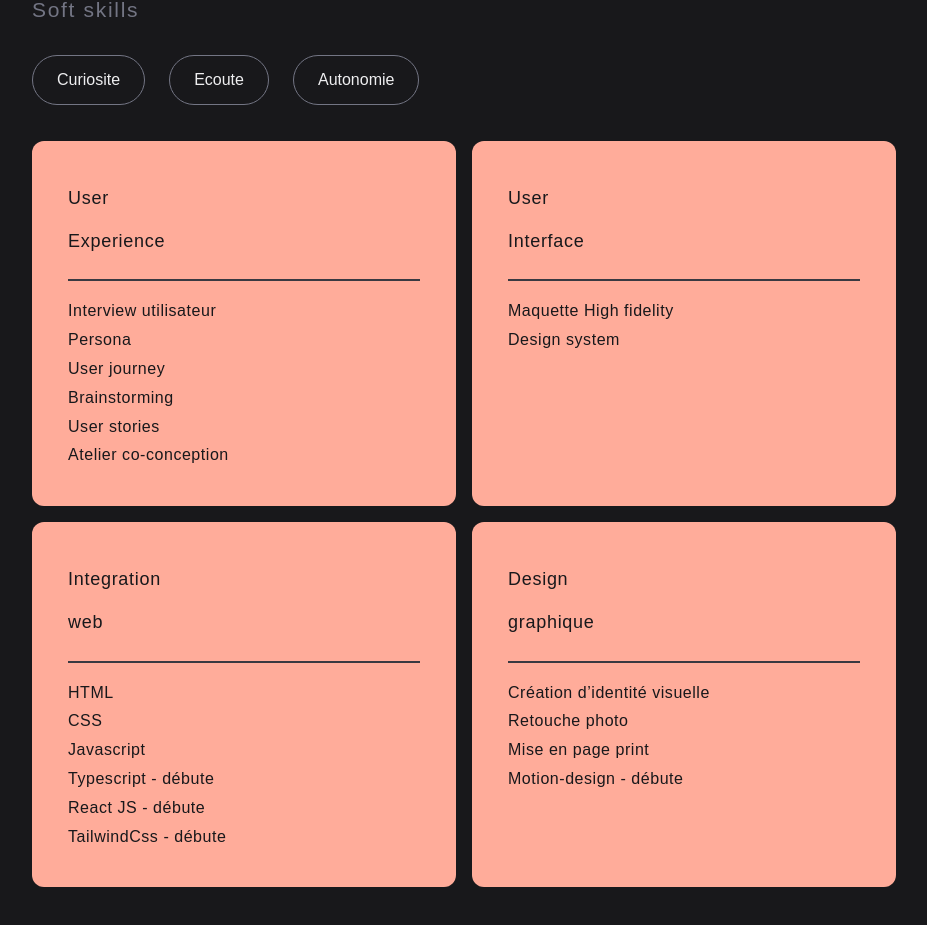
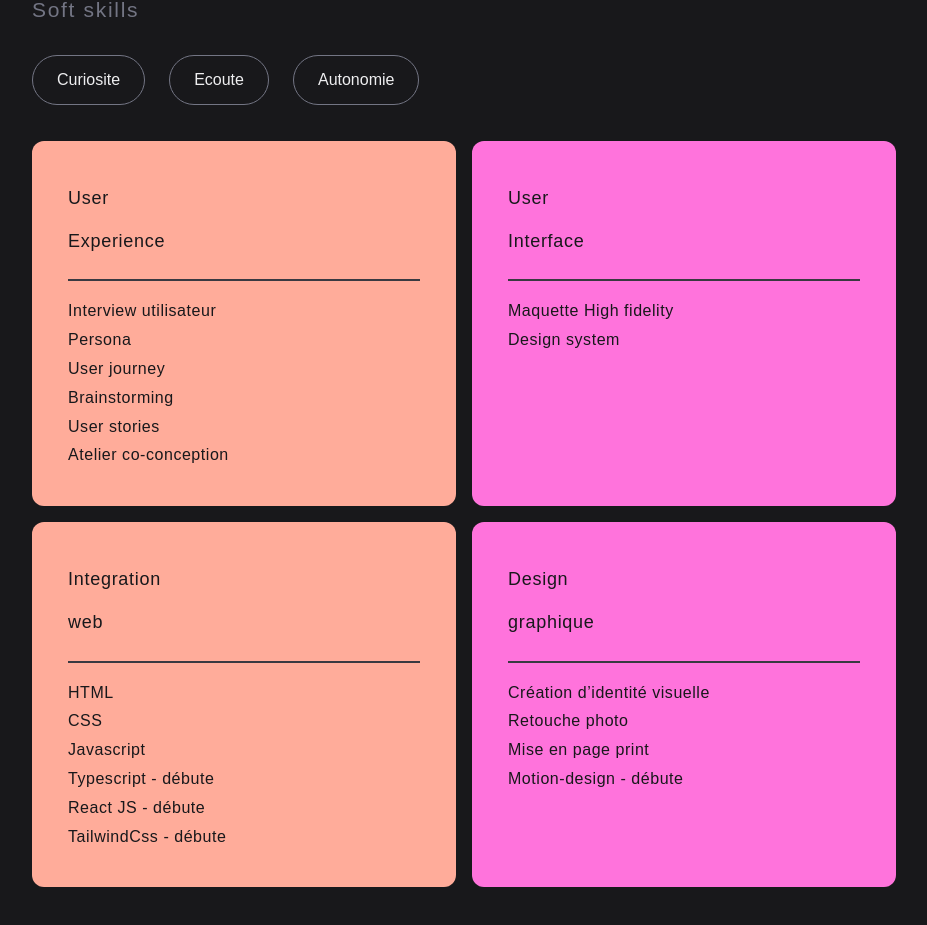
Before and after one commit to Assoghe/portfonextjs, a Next.js app: page / in a window 1280 px wide. Shown: the part 3677-4602 px from the top of the page, without its empty margins (176-1103 px from the left). Built offline with nearby package versions, Linux system fonts and the light colour scheme; a web font is replaced by a local one.

Commit message:
portfolioPage > Theme color for BlocColor in ServiceSection

```diff
--- a/src/app/portfolio/_components/portfolio/ServiceSection.tsx
+++ b/src/app/portfolio/_components/portfolio/ServiceSection.tsx
@@ -21,10 +21,15 @@ export default function ServicesSection() {
       </div>
 </div>
 <div className='grid grid-cols-1 gap-4 w-auto tablet:grid-cols-2 desktop:grid-cols-4'>
-        {service.map(({ title, content }) => (
-          <BlocColor key={title} theme='primary' title={title} content={content} />
-        ))}
-      </div>
+  {service.map(({ title, content }, index) => (
+    <BlocColor
+      key={title}
+      theme={index % 2 === 0 ? 'primary' : 'secondary'}
+      title={title}
+      content={content}
+    />
+  ))}
+</div>
     </>
   )
 }
```
